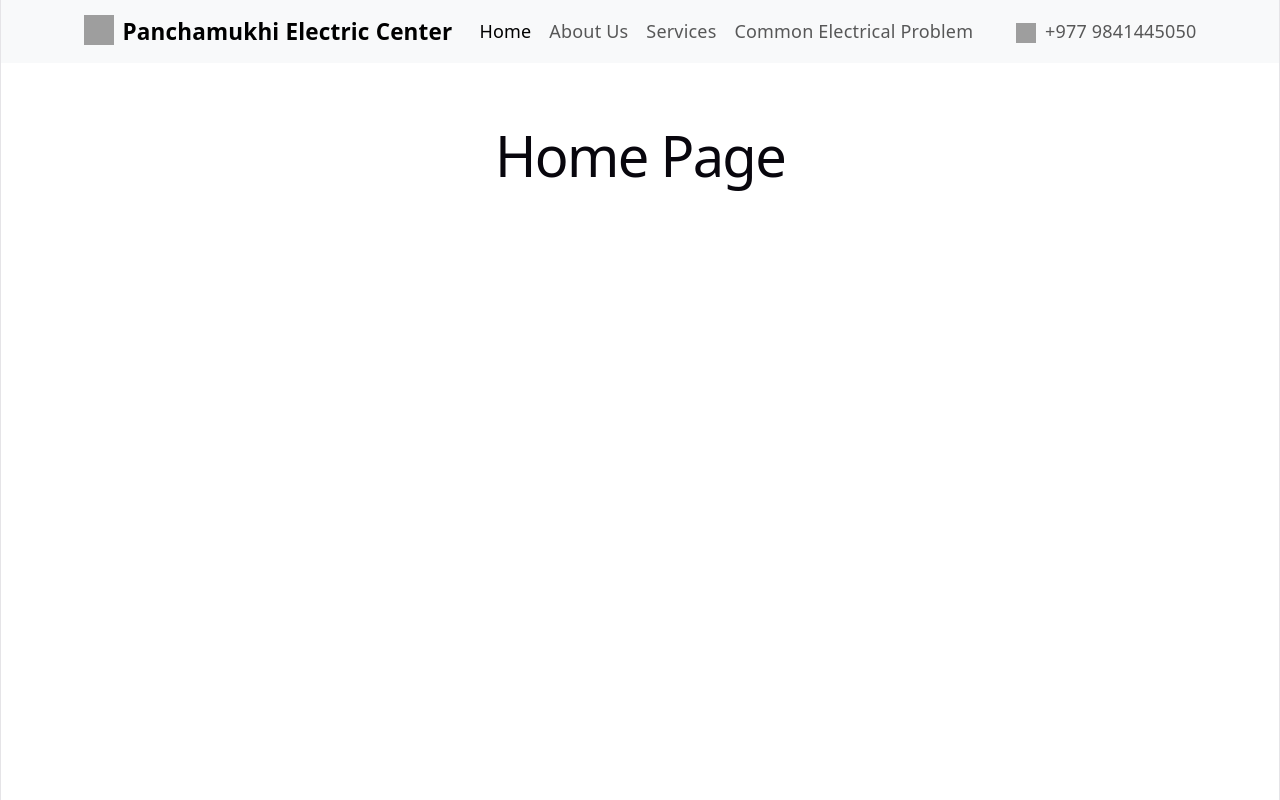
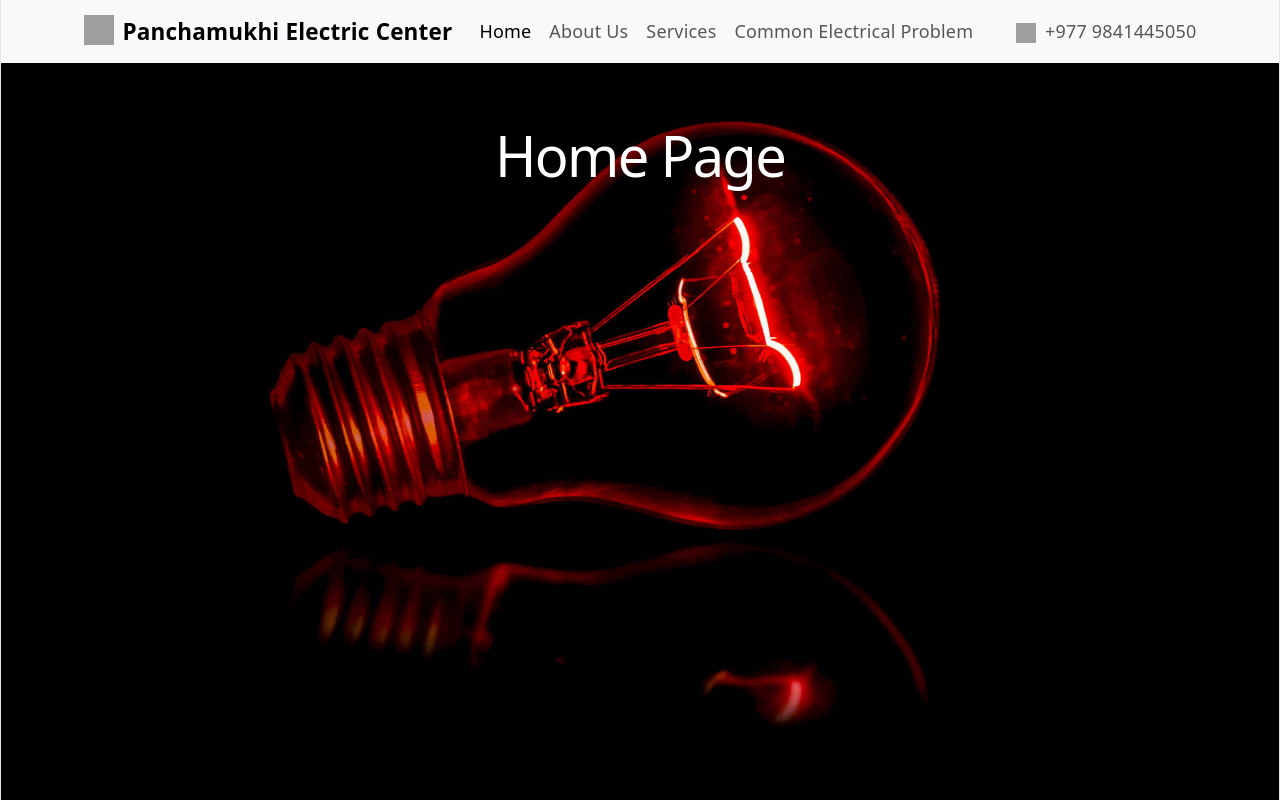
Before and after one commit to Bibek0130/ElectricCenter-Website, a React (Vite) app in the folder electriccenter.client/: page /home in a window 1280 px wide. Built offline with nearby package versions, Linux system fonts and the light colour scheme; grey boxes are pictures that could not be loaded.

Commit message:
Dev: Added a background image.

```diff
--- a/electriccenter.client/src/index.css
+++ b/electriccenter.client/src/index.css
@@ -61,11 +61,11 @@ body {
     display: flex;
     flex-direction: column;
     box-sizing: border-box;
-    /*background-image: url(.././public/background.jpg);
+    background-image: url(.././public/background.jpg);
     background-repeat: no-repeat;
-    background-attachment: fixed;*/ /* Keeps image from scrolling */
-    /*background-position: center;*/ /* Centers the image */
-    /*background-size: cover;*/ /* Scales image to fill the screen */
+    background-attachment: fixed; /* Keeps image from scrolling */
+    background-position: center; /* Centers the image */
+    background-size: cover; /* Scales image to fill the screen */
 }
 
 h1,
@@ -77,6 +77,7 @@ h2 {
 
 h1 {
   font-size: 56px;
+  color: white;
   letter-spacing: -1.68px;
   margin: 32px 0;
   @media (max-width: 1024px) {
@@ -87,14 +88,18 @@ h1 {
 h2 {
     font-size: 24px;
     line-height: 118%;
+    color: white;
     letter-spacing: -0.24px;
     margin: 0 0 8px;
+
     @media (max-width: 1024px) {
         font-size: 20px;
     }
 }
 p {
     margin: 0;
+    color: white;
+    font-family: 'Math Sans', 'Franklin Gothic Medium', 'Arial Narrow', Arial, sans-serif
 }
 
 code,
```
Also changed, not shown: electriccenter.client/public/background.jpg. Lines whose indentation alone changed are shown as unchanged.
